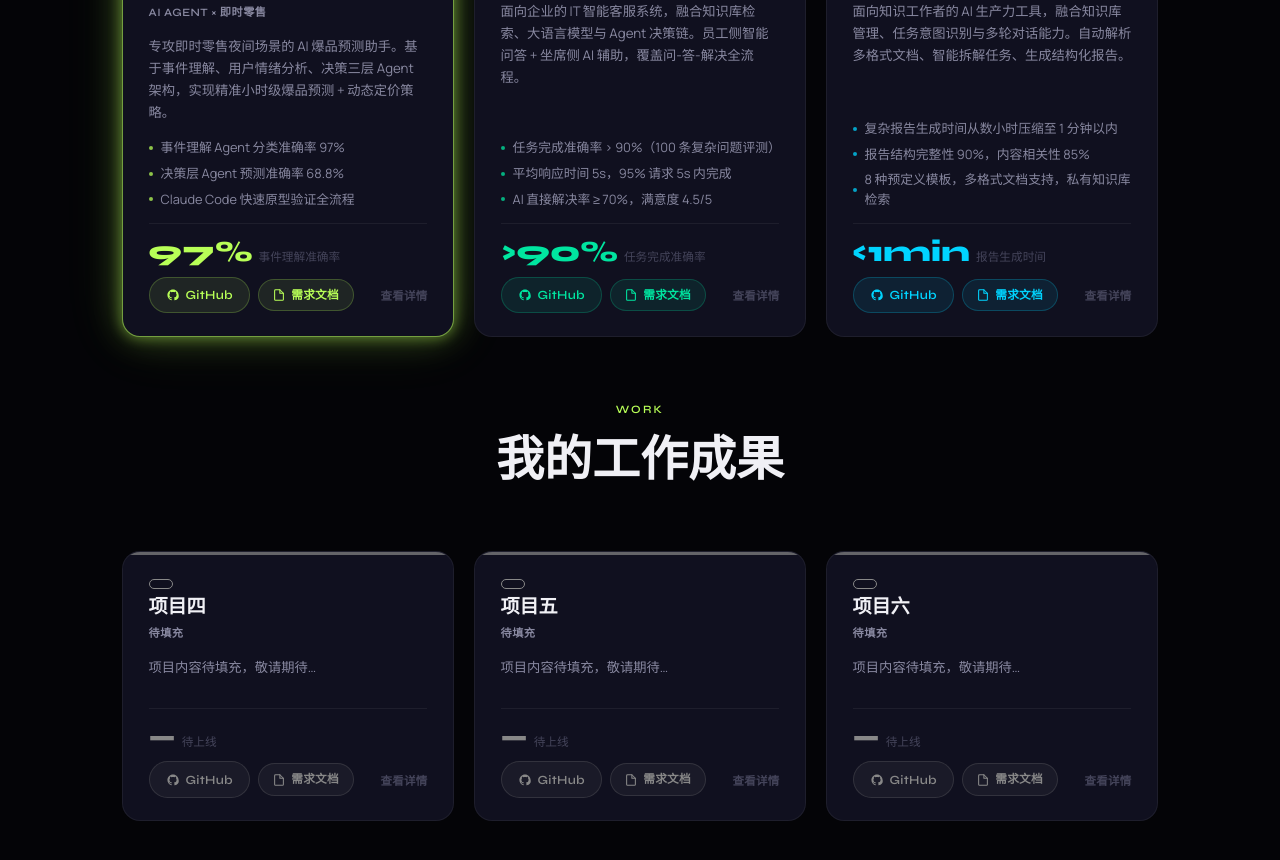
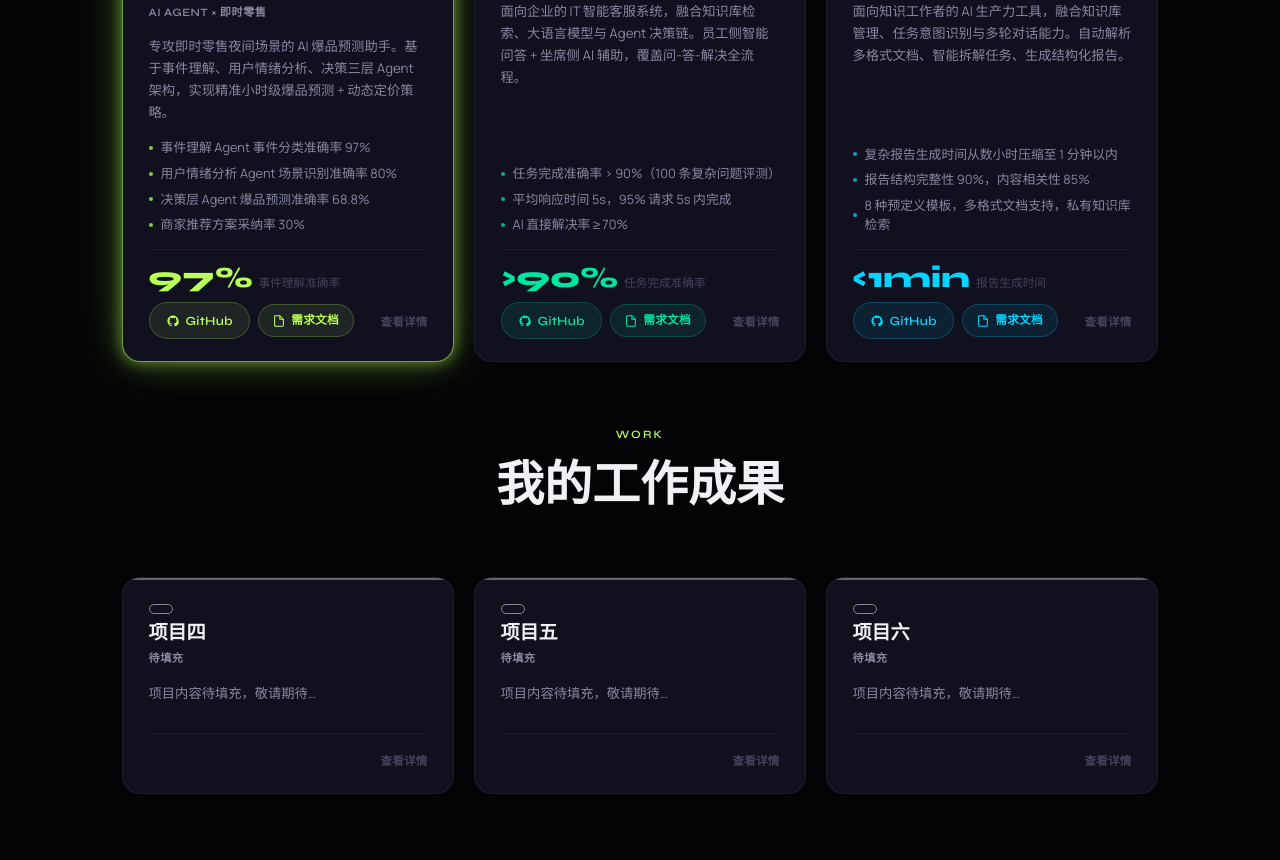
Before and after one commit to HYFLLLo/ProDuctYF, a Next.js app: page / in a window 1280 px wide. Shown: the part 1280-2140 px from the top of the page. Built offline with nearby package versions, Linux system fonts and the light colour scheme.

Commit message:
feat: 更新项目详情卡片（弹窗样式优化 + 工作成果卡片链接隐藏 + 指标留空）

```diff
--- a/src/components/Projects/ProjectModal.module.css
+++ b/src/components/Projects/ProjectModal.module.css
@@ -11,7 +11,7 @@
   top: 50%;
   left: 50%;
   z-index: 201;
-  width: min(480px, calc(100vw - 2rem));
+  width: min(560px, calc(100vw - 2rem));
   background: var(--bg-card);
   border: 1px solid var(--border-subtle);
   border-radius: 16px;
@@ -64,7 +64,7 @@
 }
 
 .section {
-  padding: 0.8rem 0;
+  padding: 1rem 0;
   border-bottom: 1px solid rgba(255, 255, 255, 0.06);
 }
 
@@ -97,10 +97,11 @@
 }
 
 .sectionText {
-  font-size: 0.82rem;
-  color: var(--text-muted);
-  line-height: 1.6;
+  font-size: 0.88rem;
+  color: var(--text-secondary);
+  line-height: 1.75;
   padding-left: 1.2rem;
+  white-space: pre-wrap;
   font-style: italic;
 }
 
--- a/src/components/Projects/Projects.tsx
+++ b/src/components/Projects/Projects.tsx
@@ -14,9 +14,10 @@ const projects = [
     description:
       '专攻即时零售夜间场景的 AI 爆品预测助手。基于事件理解、用户情绪分析、决策三层 Agent 架构，实现精准小时级爆品预测 + 动态定价策略。',
     highlights: [
-      '事件理解 Agent 分类准确率 97%',
-      '决策层 Agent 预测准确率 68.8%',
-      'Claude Code 快速原型验证全流程',
+      '事件理解 Agent 事件分类准确率 97%',
+      '用户情绪分析 Agent 场景识别准确率 80%',
+      '决策层 Agent 爆品预测准确率 68.8%',
+      '商家推荐方案采纳率 30%',
     ],
     color: '#b8ff57',
     docUrl: 'https://my.feishu.cn/wiki/A7OFwzuuzi19RHki2bec1PMEnQX?from=from_copylink',
@@ -24,9 +25,9 @@ const projects = [
     featured: true,
     metric: '97%',
     metricLabel: '事件理解准确率',
-    background: '',
-    solution: '',
-    result: '',
+    background: '"线上下单、30分钟送达"的即时零售模式正深度嵌入夜间消费生态。美团研究院统计显示，2023年夜间时段即时零售订单量同比攀升42%。在24小时便利店场景中，夜间订单普遍占全天两至三成，冷饮类夜间订单占比达35%（白天仅15%），啤酒洋酒占线上酒水订单六成，速食品类夜间占比45%。\n\n痛点：缺货导致夜间销售额平均流失8%-12%，单店月均夜间交易额5万元的情况下，缺货损失达4000-6000元；备货失当引发的食品过期损耗率更是日间的两倍。精细化运营需求迫切。',
+    solution: '构建三层 Agent 协同架构：\n事件理解 Agent：识别节日、天气等外部信号，结合用户上下文，通过 LLM 自主推理确定信息需求，动态调用天气/赛事/社交媒体等数据采集工具，精准判定事件类型；\n用户情绪分析 Agent：融合事件理解结果与用户行为上下文，解析消费者情绪状态，生成结构化场景标签（看球/约会/聚会/加班等）；\n决策层 Agent：基于场景标签智能匹配商品策略，调用商品推荐工具，生成小时级爆品预测与动态定价建议，实现从事件感知到商业决策的闭环。',
+    result: '事件理解 Agent 事件分类准确率达 97%，有效覆盖主流事件类型；用户情绪分析 Agent 消费场景识别准确率 80%；决策层 Agent 小时级爆品预测准确率 68.8%；商家对系统推荐方案（含爆品预测与定价建议）采纳率 30%。',
   },
   {
     id: 2,
@@ -38,7 +39,7 @@ const projects = [
     highlights: [
       '任务完成准确率 > 90%（100 条复杂问题评测）',
       '平均响应时间 5s，95% 请求 5s 内完成',
-      'AI 直接解决率 ≥ 70%，满意度 4.5/5',
+      'AI 直接解决率 ≥ 70%',
     ],
     color: '#00e5a0',
     docUrl: 'https://my.feishu.cn/docx/ChTGdisyZomLwrxgExhcC5BKnR1',
@@ -173,12 +174,15 @@ function ProjectCard({ project }: { project: typeof projects[0] }) {
 
         {/* Footer */}
         <div className={styles.footer}>
+          {project.metric !== '—' && (
             <div className={styles.metricBlock}>
               <span className={styles.metric} style={{ color: project.color }}>{project.metric}</span>
               <span className={styles.metricLabel}>{project.metricLabel}</span>
             </div>
+          )}
 
           <div className={styles.linkGroup}>
+            {project.githubUrl !== '#' && (
               <a
                 href={project.githubUrl}
                 target="_blank"
@@ -191,7 +195,9 @@ function ProjectCard({ project }: { project: typeof projects[0] }) {
                 </svg>
                 GitHub
               </a>
+            )}
 
+            {project.docUrl !== '#' && (
               <a
                 href={project.docUrl}
                 target="_blank"
@@ -205,6 +211,7 @@ function ProjectCard({ project }: { project: typeof projects[0] }) {
                 </svg>
                 需求文档
               </a>
+            )}
           </div>
 
           <button
```
Lines whose indentation alone changed are shown as unchanged.
